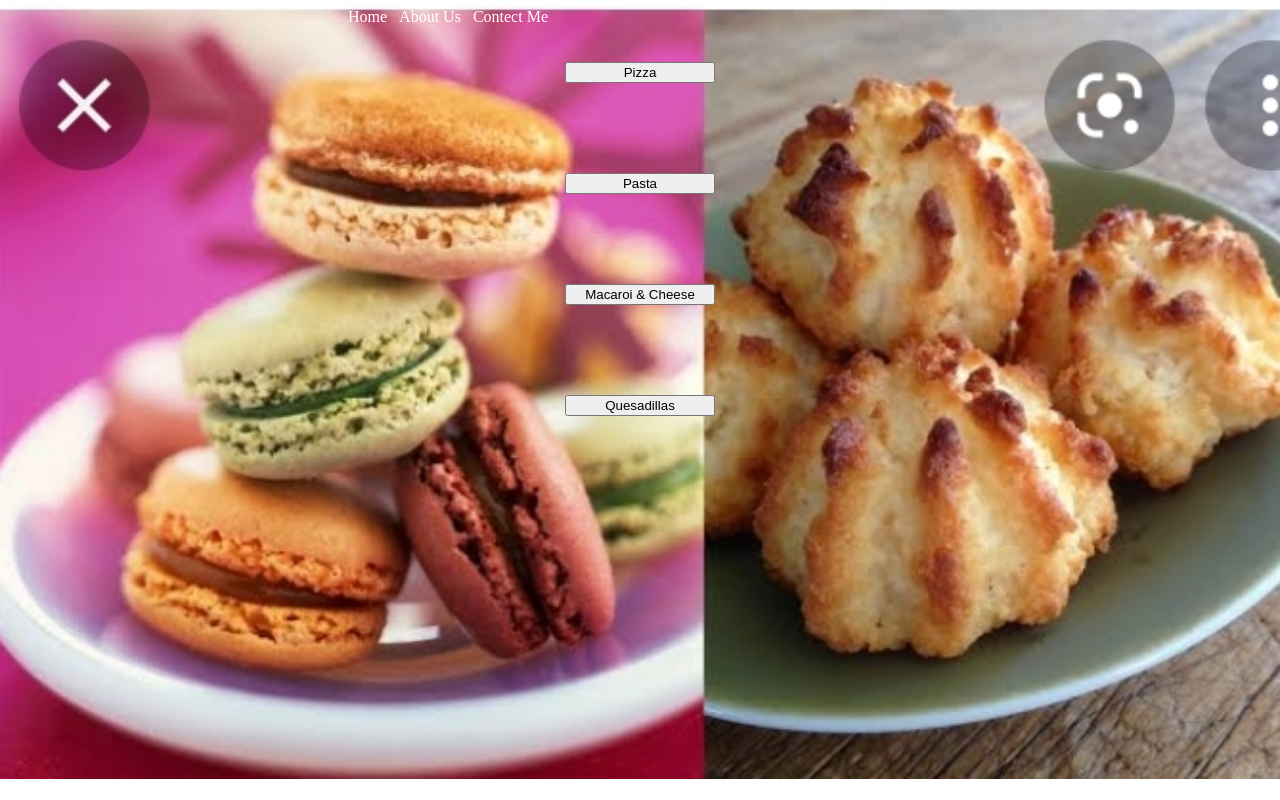
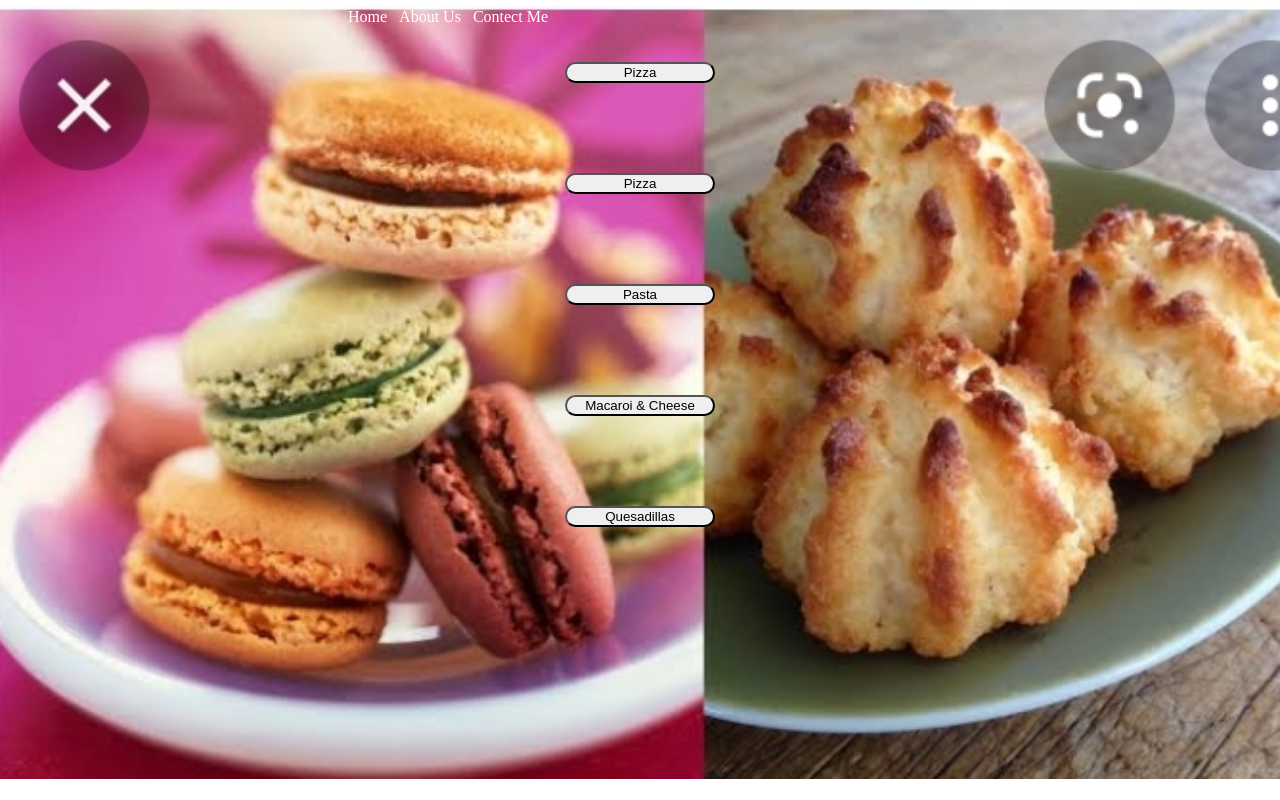
Before and after one commit to khush9122002/crazyFood, a plain HTML site: page page-2.html in a window 1280 px wide. Drawn offline with Linux system fonts and the light colour scheme.

Commit message:
button change

```diff
--- a/page-2.html
+++ b/page-2.html
@@ -1,6 +1,7 @@
 <html>
 	<head>
 		<style>
+
 			body{
 				background-image:url(marchris.jpg);
 				background-repeat:no-repeat;
@@ -30,16 +31,18 @@
 	<br><br><br>
 
 
-    <div class="abc"><a href="page-3.html"><input type="submit" value="Pizza" align:'center' style="width:150px" ></input></a><br><br><br><br><br>
+    <div class="abc"><a href="page-3.html"><input type="submit" value="Pizza" align:'center' style="width:150px;border-radius: 45px;"
+		 ></input></a><br><br><br><br><br>
+    <div class="abc"><a href="page-3.html"><input type="submit" value="Pizza" align:'center' style="width:150px;border-radius: 45px;" ></input></a><br><br><br><br><br>
 
 
-		<a href="page-4.html"> <input type="submit" value="Pasta"style="width:150px"></input></a><br><br><br><br><br>
+		<a href="page-4.html"> <input type="submit" value="Pasta"style="width:150px;border-radius: 45px;"></input></a><br><br><br><br><br>
 
 
-		<a href="page-5.html"><input type="submit"   value="Macaroi & Cheese"style="width:150px"></a><br><br><br><br><br>
+		<a href="page-5.html"><input type="submit"   value="Macaroi & Cheese"style="width:150px;border-radius: 45px;"></a><br><br><br><br><br>
 
 
-		<a href="page-6.html"><input type="submit" value="Quesadillas" style="width:150px"><br> <br><br>
+		<a href="page-6.html"><input type="submit" value="Quesadillas" style="width:150px;border-radius: 45px;"><br> <br><br>
 	</div>
 
 
```
